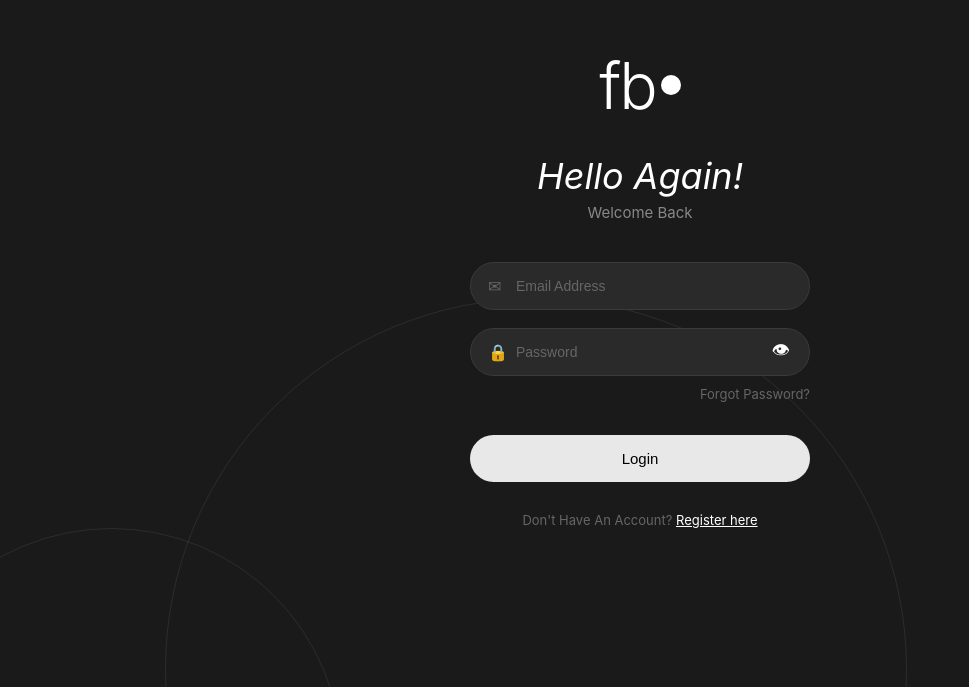
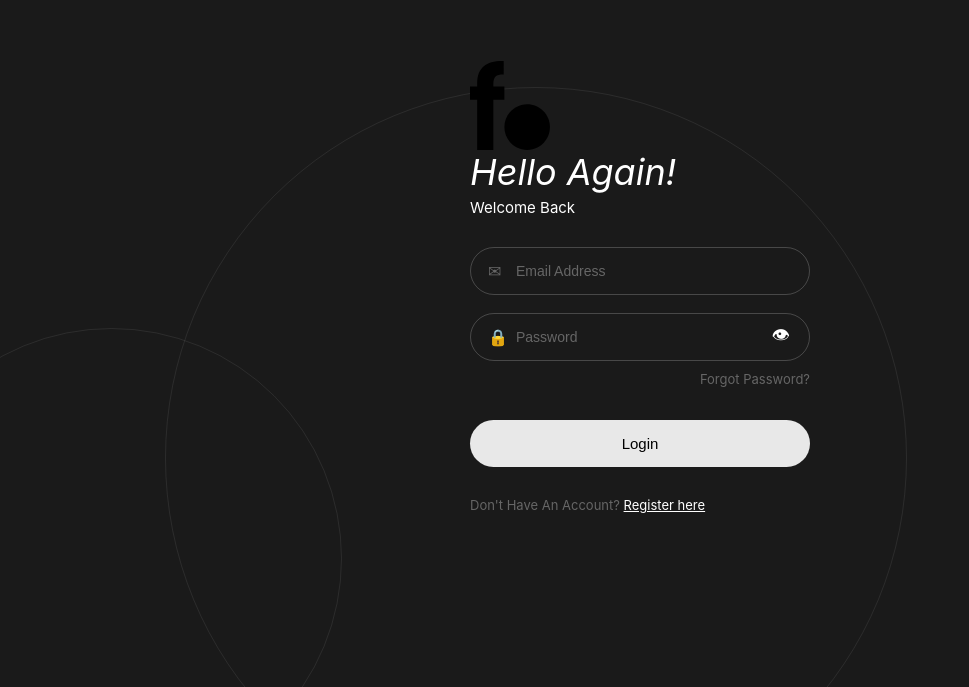
Before and after one commit to abhijithrajesh38-ui/finance-tracker, a React (Create React App) app in the folder client/: page /register in a window 1280 px wide. Shown: the part 113-800 px from the top of the page, without its empty margins (0-969 px from the left). Built offline with nearby package versions, Linux system fonts and the light colour scheme.

Commit message:
login page edit

```diff
--- a/client/src/components/Auth/Auth.css
+++ b/client/src/components/Auth/Auth.css
@@ -25,14 +25,14 @@
 .circle-1 {
   width: 461px;
   height: 461px;
-  top: 641px;
+  top: 441px;
   left: -119px;
 }
 
 .circle-2 {
   width: 742px;
   height: 742px;
-  top: 411px;
+  top: 200px;
   left: 165px;
 }
 
@@ -41,20 +41,27 @@
   padding: 40px;
   width: 100%;
   max-width: 420px;
-  text-align: center;
+  text-align: left;
   position: relative;
   z-index: 1;
+}
+
+.logo-img {
+  width: 80px;
+  height: auto;
+  margin-bottom: -20px;
+  display: block;
 }
 
 .logo {
   font-size: 64px;
   font-weight: 300;
   color: #fff;
-  margin-bottom: 30px;
+  margin-bottom: -10px;
   letter-spacing: -2px;
   display: flex;
   align-items: center;
-  justify-content: center;
+  justify-content: flex-start;
   gap: 5px;
 }
 
@@ -70,14 +77,17 @@ h1 {
   color: #fff;
   font-size: 36px;
   font-weight: 400;
-  margin-bottom: 5px;
+  margin-bottom: 4px;
+  padding-top: 20px;
   font-style: italic;
+  text-align: left;
 }
 
 .subtitle {
-  color: #888;
-  margin-bottom: 40px;
+  color: #fff;
+  margin-bottom: 30px;
   font-size: 15px;
+  text-align: left;
 }
 
 form {
@@ -102,8 +112,8 @@ form {
 input {
   width: 100%;
   padding: 15px 20px 15px 45px;
-  background: #2a2a2a;
-  border: 1px solid #3a3a3a;
+  background: transparent !important;
+  border: 1px solid rgba(255, 255, 255, 0.2);
   border-radius: 30px;
   color: #fff;
   font-size: 14px;
@@ -112,7 +122,17 @@ input {
 }
 
 input:focus {
-  border-color: #555;
+  border-color: rgba(255, 255, 255, 0.4);
+}
+
+/* Remove autofill background */
+input:-webkit-autofill,
+input:-webkit-autofill:hover,
+input:-webkit-autofill:focus {
+  -webkit-text-fill-color: #fff;
+  -webkit-box-shadow: 0 0 0px 1000px transparent inset;
+  transition: background-color 5000s ease-in-out 0s;
+  background-color: transparent !important;
 }
 
 input::placeholder {
--- a/client/src/components/Auth/Login.js
+++ b/client/src/components/Auth/Login.js
@@ -1,5 +1,6 @@
-import React, { useState } from 'react';
+import { useState } from 'react';
 import './Auth.css';
+import logo from '../../assets/images/Vector.svg';
 
 function Login({ onSwitchToRegister, onLoginSuccess }) {
   const [email, setEmail] = useState('');
@@ -34,7 +35,7 @@ function Login({ onSwitchToRegister, onLoginSuccess }) {
       <div className="bg-circle circle-1"></div>
       <div className="bg-circle circle-2"></div>
       <div className="login-box">
-        <div className="logo">fb</div>
+        <img src={logo} alt="Logo" className="logo-img" />
         <h1>Hello Again!</h1>
         <p className="subtitle">Welcome Back</p>
 
--- a/client/src/components/Auth/Register.js
+++ b/client/src/components/Auth/Register.js
@@ -1,5 +1,6 @@
-import React, { useState } from 'react';
+import { useState } from 'react';
 import './Auth.css';
+import logo from '../../assets/images/Vector.svg';
 
 function Register({ onSwitchToLogin }) {
   const [fullName, setFullName] = useState('');
@@ -33,8 +34,10 @@ function Register({ onSwitchToLogin }) {
 
   return (
     <div className="login-container">
+      <div className="bg-circle circle-1"></div>
+      <div className="bg-circle circle-2"></div>
       <div className="login-box">
-        <div className="logo">fb</div>
+        <img src={logo} alt="Logo" className="logo-img" />
         <h1>Hello!</h1>
         <p className="subtitle">Sign Up to Get Started</p>
 
```
Also changed, not shown: client/src/assets/images/Vector.svg (added).
